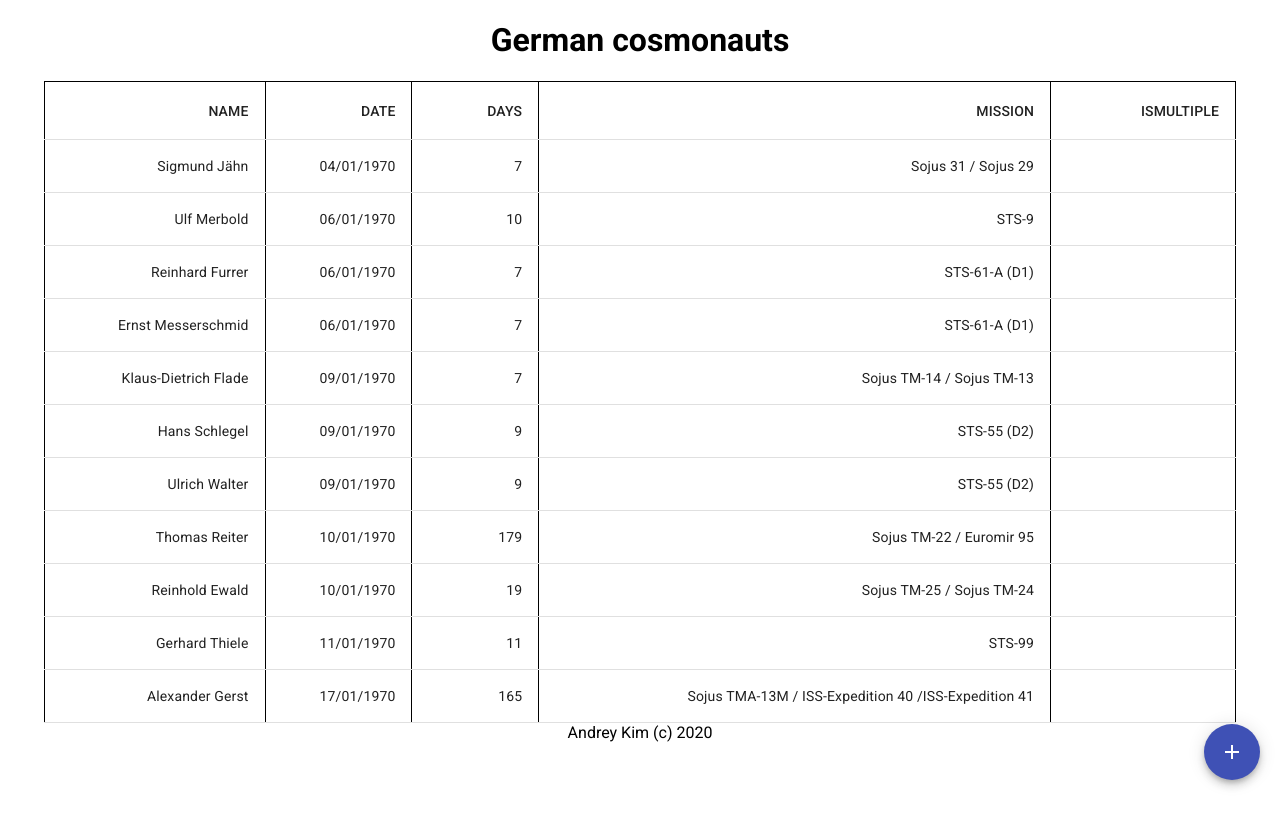
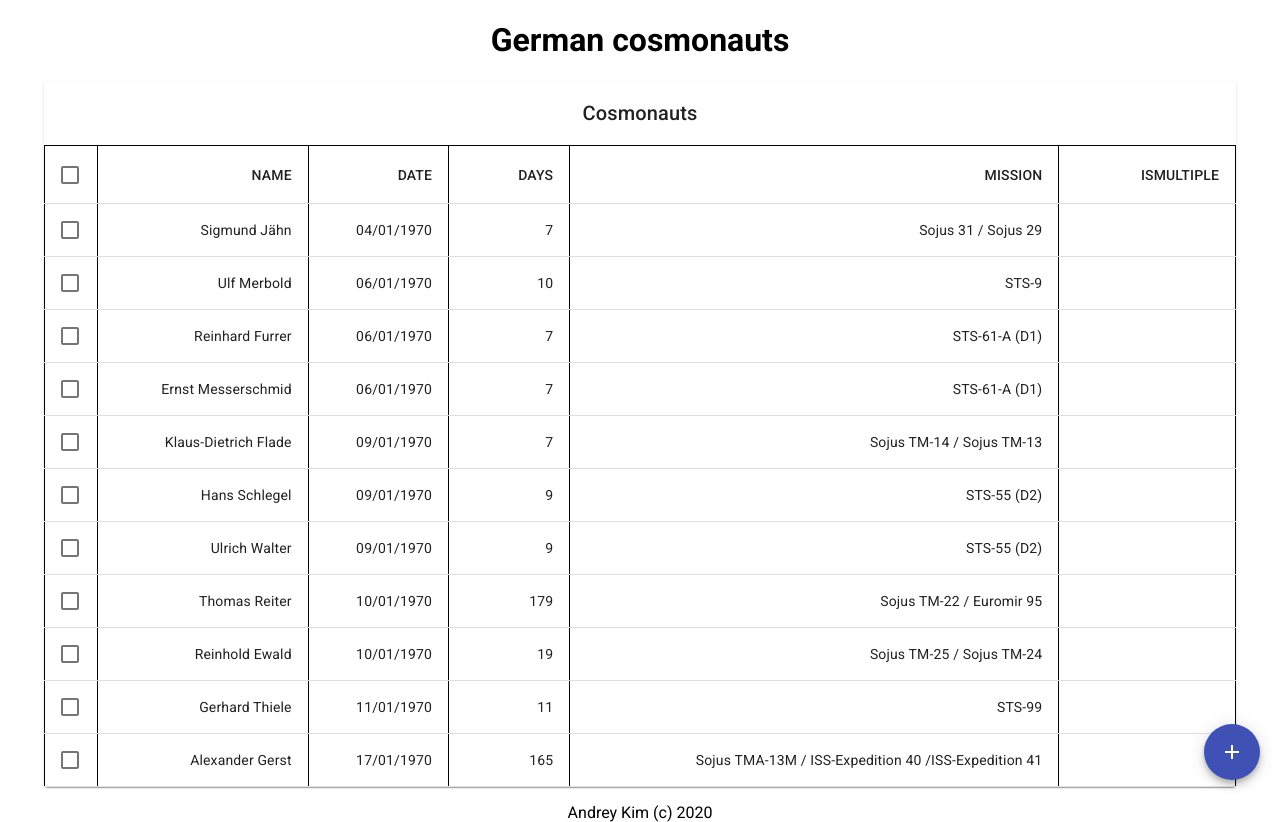
Before and after one commit to kimoofey/radix-table, a React (Create React App) app: page / in a window 1280 px wide. Before the commit the page ends 800 px from the top, so only its background shows below. Built offline with nearby package versions, Linux system fonts and the light colour scheme.

Commit message:
feat: add checkboxes for removing rows

```diff
--- a/src/CONSTS.ts
+++ b/src/CONSTS.ts
@@ -44,3 +44,11 @@ export const sortOrder: { NONE: orderType, ASC: orderType, DESC: orderType } = {
     ASC: 'asc',
     DESC: 'desc'
 };
+
+export const emptyCosmonaut = {
+    name: '',
+    date: 0,
+    days: 0,
+    mission: '',
+    isMultiple: false,
+};
--- a/src/Component/AddCosmonautModal/index.tsx
+++ b/src/Component/AddCosmonautModal/index.tsx
@@ -9,6 +9,7 @@ import DialogTitle from '@material-ui/core/DialogTitle';
 import FormControlLabel from '@material-ui/core/FormControlLabel';
 import Checkbox from '@material-ui/core/Checkbox';
 import {ModalPropsInterface, ModalStateInterface} from "../../types";
+import {emptyCosmonaut} from "../../CONSTS";
 
 const styles = (theme: Theme) => createStyles({
     textField: {
@@ -24,18 +25,13 @@ class AddCosmonautModal extends Component<ModalProps, ModalStateInterface> {
     constructor(props: ModalProps) {
         super(props);
         this.state = {
-            cosmonaut: {
-                name: '',
-                date: 0,
-                days: 0,
-                mission: '',
-                isMultiple: false,
-            }
+            cosmonaut: emptyCosmonaut,
         }
     }
 
     handleSubmit = (e: React.MouseEvent) => {
         this.props.handleSubmit(this.state.cosmonaut);
+        this.setState({cosmonaut: emptyCosmonaut});
     };
 
     onChangeName = (e: React.ChangeEvent<HTMLInputElement>) => {
--- a/src/Component/Table/index.tsx
+++ b/src/Component/Table/index.tsx
@@ -1,10 +1,14 @@
 import React, {Component} from 'react';
 import {format} from "date-fns";
-import {createStyles, Theme, withStyles, WithStyles} from '@material-ui/core/styles';
+import {createStyles, lighten, makeStyles, Theme, withStyles, WithStyles} from '@material-ui/core/styles';
 import AddIcon from '@material-ui/icons/Add';
 import AddCosmonautModal from "../AddCosmonautModal";
+import Checkbox from '@material-ui/core/Checkbox';
 import Container from "@material-ui/core/Container";
+import DeleteIcon from '@material-ui/icons/Delete';
 import Fab from "@material-ui/core/Fab";
+import IconButton from '@material-ui/core/IconButton';
+import Paper from '@material-ui/core/Paper';
 import Table from '@material-ui/core/Table';
 import TableBody from '@material-ui/core/TableBody';
 import TableCell from '@material-ui/core/TableCell';
@@ -12,6 +16,9 @@ import TableContainer from '@material-ui/core/TableContainer';
 import TableHead from '@material-ui/core/TableHead';
 import TableRow from '@material-ui/core/TableRow';
 import TableSortLabel from '@material-ui/core/TableSortLabel';
+import Toolbar from '@material-ui/core/Toolbar';
+import Tooltip from "@material-ui/core/Tooltip";
+import Typography from '@material-ui/core/Typography';
 import {Cosmonaut, TablePropsInterface, TableStateInterface} from '../../types'
 import {data, headers, sortOrder} from "../../CONSTS";
 
@@ -40,8 +47,55 @@ const styles = (theme: Theme) => createStyles({
         bottom: 20,
         left: 'auto',
         position: 'fixed',
+    },
+    paper: {
+        width: '100%',
+        marginBottom: theme.spacing(2),
+    },
+});
+
+const useToolbarStyles = makeStyles((theme: Theme) => ({
+    highlight:
+        theme.palette.type === 'light'
+            ? {
+                color: theme.palette.secondary.main,
+                backgroundColor: lighten(theme.palette.secondary.light, 0.85),
             }
-});
+            : {
+                color: theme.palette.text.primary,
+                backgroundColor: theme.palette.secondary.dark,
+            },
+    title: {
+        flex: '1 1 100%',
+    },
+}));
+
+const EnhancedTableToolbar = (props: { numSelected: number }) => {
+    const classes = useToolbarStyles();
+    const {numSelected} = props;
+
+    return (
+        <Toolbar className={numSelected > 0 ? classes.highlight : undefined}>
+            {numSelected > 0 ? (
+                <Typography className={classes.title} color="inherit" variant="subtitle1" component="div">
+                    {numSelected} selected
+                </Typography>
+            ) : (
+                <Typography className={classes.title} variant="h6" id="tableTitle" component="div">
+                    Cosmonauts
+                </Typography>
+            )}
+
+            {numSelected > 0 ? (
+                <Tooltip title="Delete">
+                    <IconButton aria-label="delete">
+                        <DeleteIcon/>
+                    </IconButton>
+                </Tooltip>
+            ) : null}
+        </Toolbar>
+    );
+};
 
 export type TableProps = TablePropsInterface & WithStyles<typeof styles>;
 
@@ -54,8 +108,38 @@ class TablePresenter extends Component<TableProps, TableStateInterface> {
             ordering: sortOrder.NONE,
             isOpenModal: false,
             data: data,
+            selectedRows: [],
         }
     }
+
+    handleRowClick = (event: React.MouseEvent, name: string) => {
+        const selectedIndex = this.state.selectedRows.indexOf(name);
+        let newSelected: string[] = [];
+
+        if (selectedIndex === -1) {
+            newSelected = newSelected.concat(this.state.selectedRows, name);
+        } else if (selectedIndex === 0) {
+            newSelected = newSelected.concat(this.state.selectedRows.slice(1));
+        } else if (selectedIndex === this.state.selectedRows.length - 1) {
+            newSelected = newSelected.concat(this.state.selectedRows.slice(0, -1));
+        } else if (selectedIndex > 0) {
+            newSelected = newSelected.concat(
+                this.state.selectedRows.slice(0, selectedIndex),
+                this.state.selectedRows.slice(selectedIndex + 1),
+            );
+        }
+
+        this.setState({selectedRows: newSelected});
+    };
+
+    handleSelectAllClick = (event: any) => {
+        if (event.target.checked) {
+            const newSelecteds = this.state.data.map((cosmonaut: Cosmonaut) => cosmonaut.name);
+            this.setState({selectedRows: newSelecteds});
+            return;
+        }
+        this.setState({selectedRows: []});
+    };
 
     handleSubmit = (cosmonaut: Cosmonaut) => {
         this.setState({data: [...this.state.data, cosmonaut]});
@@ -75,14 +159,22 @@ class TablePresenter extends Component<TableProps, TableStateInterface> {
         this.setState({ordering: isAsc ? sortOrder.DESC : sortOrder.ASC, orderedColumn: column});
     };
 
-    renderRow = (profile: Cosmonaut) => {
+    renderRow = (profile: Cosmonaut, index: number) => {
         return (
             <TableRow
                 hover
                 role="checkbox"
                 tabIndex={-1}
                 key={profile.name}
+                onClick={(event: React.MouseEvent) => this.handleRowClick(event, profile.name)}
+                selected={this.state.selectedRows.indexOf(profile.name) !== -1}
             >
+                <TableCell padding="checkbox">
+                    <Checkbox
+                        checked={this.state.selectedRows.indexOf(profile.name) !== -1}
+                        inputProps={{'aria-labelledby': `enhanced-table-checkbox-${index}`}}
+                    />
+                </TableCell>
                 <TableCell align="right">
                     <div>{profile.name}</div>
                 </TableCell>
@@ -127,16 +219,26 @@ class TablePresenter extends Component<TableProps, TableStateInterface> {
 
     render() {
         return (
-            <Container>
+            <Container className={this.props.classes.root}>
+                <Paper className={this.props.classes.paper}>
+                    <EnhancedTableToolbar numSelected={this.state.selectedRows.length}/>
                     <TableContainer>
                         <Table>
                             <TableHead>
                                 <TableRow>
+                                    <TableCell padding="checkbox">
+                                        <Checkbox
+                                            indeterminate={this.state.selectedRows.length > 0 && this.state.selectedRows.length < this.state.data.length}
+                                            checked={this.state.data.length > 0 && this.state.selectedRows.length === this.state.data.length}
+                                            onChange={this.handleSelectAllClick}
+                                            inputProps={{'aria-label': 'select all desserts'}}
+                                        />
+                                    </TableCell>
                                     {headers.map((header: string, index: number) => this.renderHeader(header, index))}
                                 </TableRow>
                             </TableHead>
                             <TableBody>
-                            {this.state.data.map((element: Cosmonaut) => this.renderRow(element))}
+                                {this.state.data.map((element: Cosmonaut, index: number) => this.renderRow(element, index))}
                             </TableBody>
                         </Table>
                     </TableContainer>
@@ -145,6 +247,7 @@ class TablePresenter extends Component<TableProps, TableStateInterface> {
                     </Fab>
                     <AddCosmonautModal isOpen={this.state.isOpenModal} handleClose={this.handleCloseModal}
                                        handleSubmit={this.handleSubmit}/>
+                </Paper>
             </Container>
         )
     }
--- a/src/index.tsx
+++ b/src/index.tsx
@@ -5,9 +5,7 @@ import App from './App';
 import * as serviceWorker from './serviceWorker';
 
 ReactDOM.render(
-    <React.StrictMode>
-        <App/>
-    </React.StrictMode>,
+    <App/>,
     document.getElementById('root')
 );
 
--- a/src/types.ts
+++ b/src/types.ts
@@ -26,6 +26,7 @@ export interface TableStateInterface {
     ordering: orderType;
     isOpenModal: boolean;
     data: Cosmonaut[];
+    selectedRows: string[];
 }
 
 export interface ModalPropsInterface {
```
Lines whose indentation alone changed are shown as unchanged.
